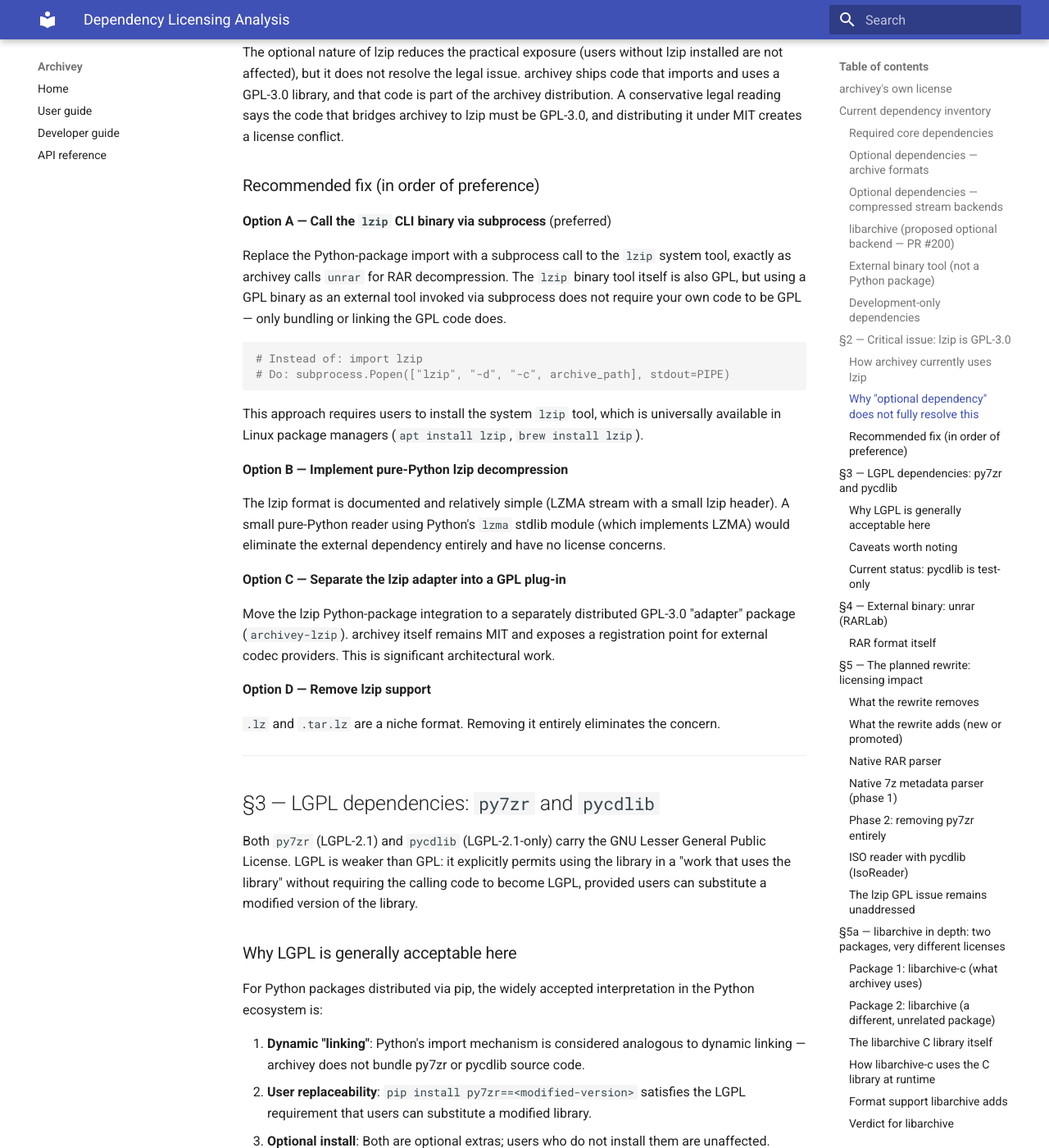
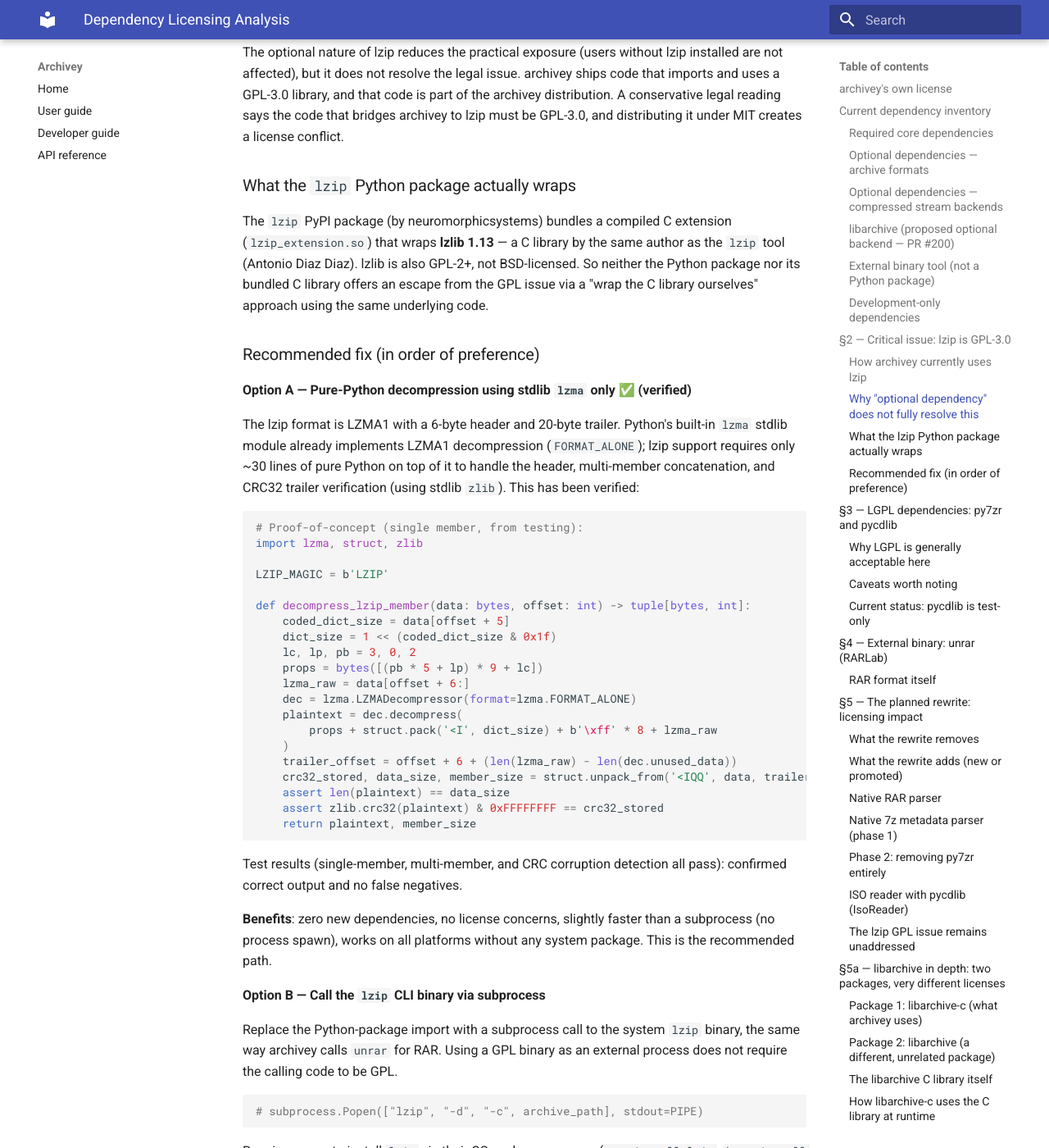
Before and after one commit to davitf/archivey-dev, an MkDocs documentation site: the page built from docs/licensing-analysis.md, in a window 1280 px wide and 1400 px high, scrolled down 3387 px. Shown: the whole window at 82% size. Built offline with MkDocs 1.6.1 and Material for MkDocs 9.7.7, drawn with Linux system fonts in a browser that asks for light colours; some of the changed text lies outside the part shown.

Commit message:
docs: update lzip section with verified pure-Python stdlib approach
Confirm that stdlib lzma + zlib handles lzip format completely (single
member, multi-member, CRC validation all verified). Add note that lzlib
(what the lzip PyPI package wraps) is also GPL-2+, not BSD. Promote the
pure-Python option to first choice; demote subprocess and C-wrapper to
fallbacks.

https://claude.ai/code/session_013Q7SDWqjh8VBgiS19gdZqc

````diff
--- a/docs/licensing-analysis.md
+++ b/docs/licensing-analysis.md
@@ -113,43 +113,86 @@ archivey distribution.  A conservative legal reading says the code that bridges
 archivey to lzip must be GPL-3.0, and distributing it under MIT creates a
 license conflict.
 
+### What the `lzip` Python package actually wraps
+
+The `lzip` PyPI package (by neuromorphicsystems) bundles a compiled C extension
+(`lzip_extension.so`) that wraps **lzlib 1.13** — a C library by the same
+author as the `lzip` tool (Antonio Diaz Diaz).  lzlib is also GPL-2+, not
+BSD-licensed.  So neither the Python package nor its bundled C library offers
+an escape from the GPL issue via a "wrap the C library ourselves" approach
+using the same underlying code.
+
 ### Recommended fix (in order of preference)
 
-**Option A — Call the `lzip` CLI binary via subprocess** (preferred)
+**Option A — Pure-Python decompression using stdlib `lzma` only** ✅ **(verified)**
 
-Replace the Python-package import with a subprocess call to the `lzip` system
-tool, exactly as archivey calls `unrar` for RAR decompression.  The `lzip`
-binary tool itself is also GPL, but using a GPL binary as an external
-tool invoked via subprocess does not require your own code to be GPL —
-only bundling or linking the GPL code does.
+The lzip format is LZMA1 with a 6-byte header and 20-byte trailer.  Python's
+built-in `lzma` stdlib module already implements LZMA1 decompression
+(`FORMAT_ALONE`); lzip support requires only ~30 lines of pure Python on top of
+it to handle the header, multi-member concatenation, and CRC32 trailer
+verification (using stdlib `zlib`).  This has been verified:
 
 ```python
-# Instead of: import lzip
-# Do: subprocess.Popen(["lzip", "-d", "-c", archive_path], stdout=PIPE)
+# Proof-of-concept (single member, from testing):
+import lzma, struct, zlib
+
+LZIP_MAGIC = b'LZIP'
+
+def decompress_lzip_member(data: bytes, offset: int) -> tuple[bytes, int]:
+    coded_dict_size = data[offset + 5]
+    dict_size = 1 << (coded_dict_size & 0x1f)
+    lc, lp, pb = 3, 0, 2
+    props = bytes([(pb * 5 + lp) * 9 + lc])
+    lzma_raw = data[offset + 6:]
+    dec = lzma.LZMADecompressor(format=lzma.FORMAT_ALONE)
+    plaintext = dec.decompress(
+        props + struct.pack('<I', dict_size) + b'\xff' * 8 + lzma_raw
+    )
+    trailer_offset = offset + 6 + (len(lzma_raw) - len(dec.unused_data))
+    crc32_stored, data_size, member_size = struct.unpack_from('<IQQ', data, trailer_offset)
+    assert len(plaintext) == data_size
+    assert zlib.crc32(plaintext) & 0xFFFFFFFF == crc32_stored
+    return plaintext, member_size
 ```
 
-This approach requires users to install the system `lzip` tool, which is
-universally available in Linux package managers (`apt install lzip`,
-`brew install lzip`).
+Test results (single-member, multi-member, and CRC corruption detection all
+pass): confirmed correct output and no false negatives.
 
-**Option B — Implement pure-Python lzip decompression**
+**Benefits**: zero new dependencies, no license concerns, slightly faster than a
+subprocess (no process spawn), works on all platforms without any system package.
+This is the recommended path.
 
-The lzip format is documented and relatively simple (LZMA stream with a small
-lzip header).  A small pure-Python reader using Python's `lzma` stdlib module
-(which implements LZMA) would eliminate the external dependency entirely and
-have no license concerns.
+**Option B — Call the `lzip` CLI binary via subprocess**
 
-**Option C — Separate the lzip adapter into a GPL plug-in**
+Replace the Python-package import with a subprocess call to the system `lzip`
+binary, the same way archivey calls `unrar` for RAR.  Using a GPL binary as an
+external process does not require the calling code to be GPL.
 
-Move the lzip Python-package integration to a separately distributed GPL-3.0
-"adapter" package (`archivey-lzip`).  archivey itself remains MIT and exposes
-a registration point for external codec providers.  This is significant
-architectural work.
+```python
+# subprocess.Popen(["lzip", "-d", "-c", archive_path], stdout=PIPE)
+```
+
+Requires users to install `lzip` via their OS package manager (`apt install lzip`,
+`brew install lzip`).  Slightly more complex than Option A and adds an external
+tool dependency.  Viable if Option A proves difficult for any reason, but Option A
+is simpler.
+
+**Option C — Write a ctypes/CFFI wrapper around a BSD-licensed C library**
+
+If a BSD-2-Clause lzip C library exists (separate from lzlib, which is GPL-2+),
+writing a ctypes or CFFI wrapper would be a valid option — the wrapper would be
+archivey-owned MIT code calling BSD-2-Clause C.  This is the same pattern as
+`libarchive-c` (CC0 code calling BSD-2-Clause C).
+
+Caution: verify the specific library carefully.  The main known lzip C library
+(lzlib by Antonio Diaz Diaz) is GPL-2+, not BSD.  Given that Option A (pure
+Python, stdlib only) already works correctly, a C wrapper adds complexity and a
+new compile-time dependency for no benefit.
 
 **Option D — Remove lzip support**
 
-`.lz` and `.tar.lz` are a niche format.  Removing it entirely eliminates the
-concern.
+`.lz` and `.tar.lz` are a niche format.  Removing it entirely is a fallback if
+none of the above approaches are taken.
 
 ---
 
````
